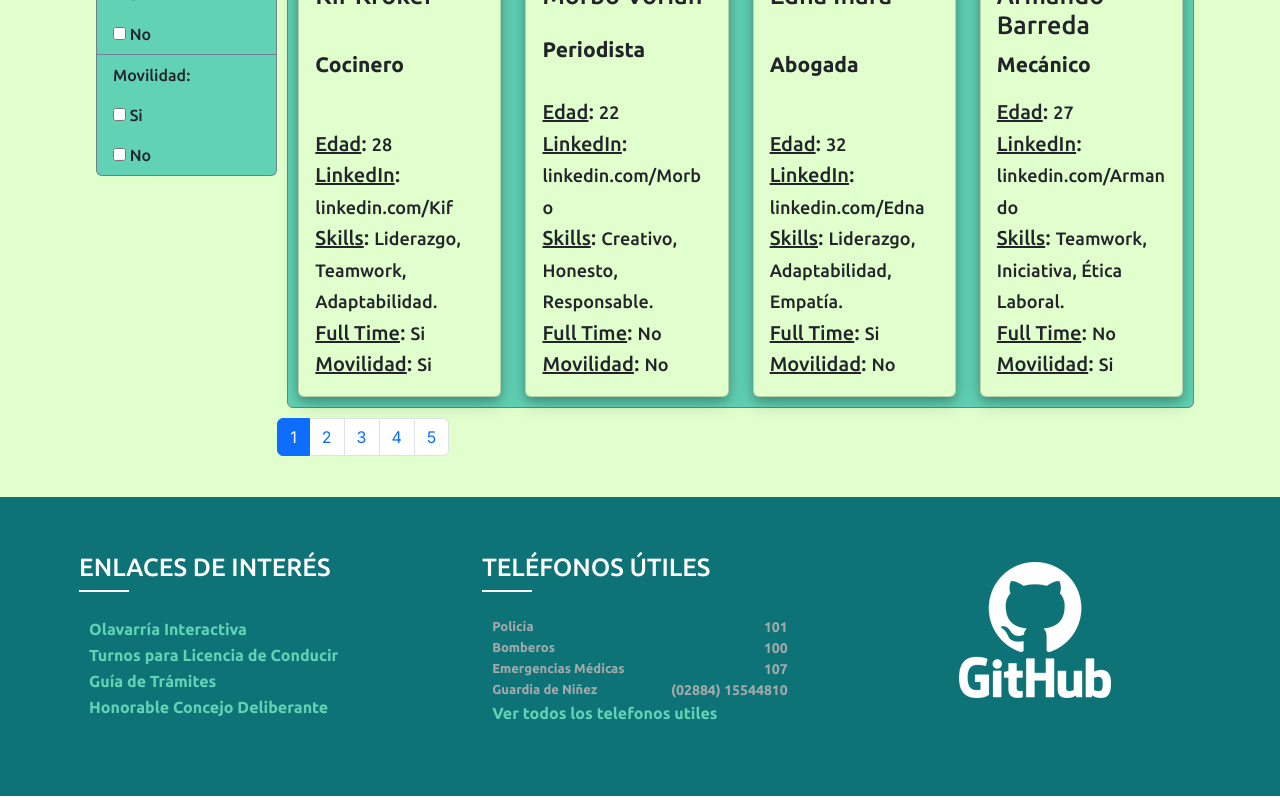
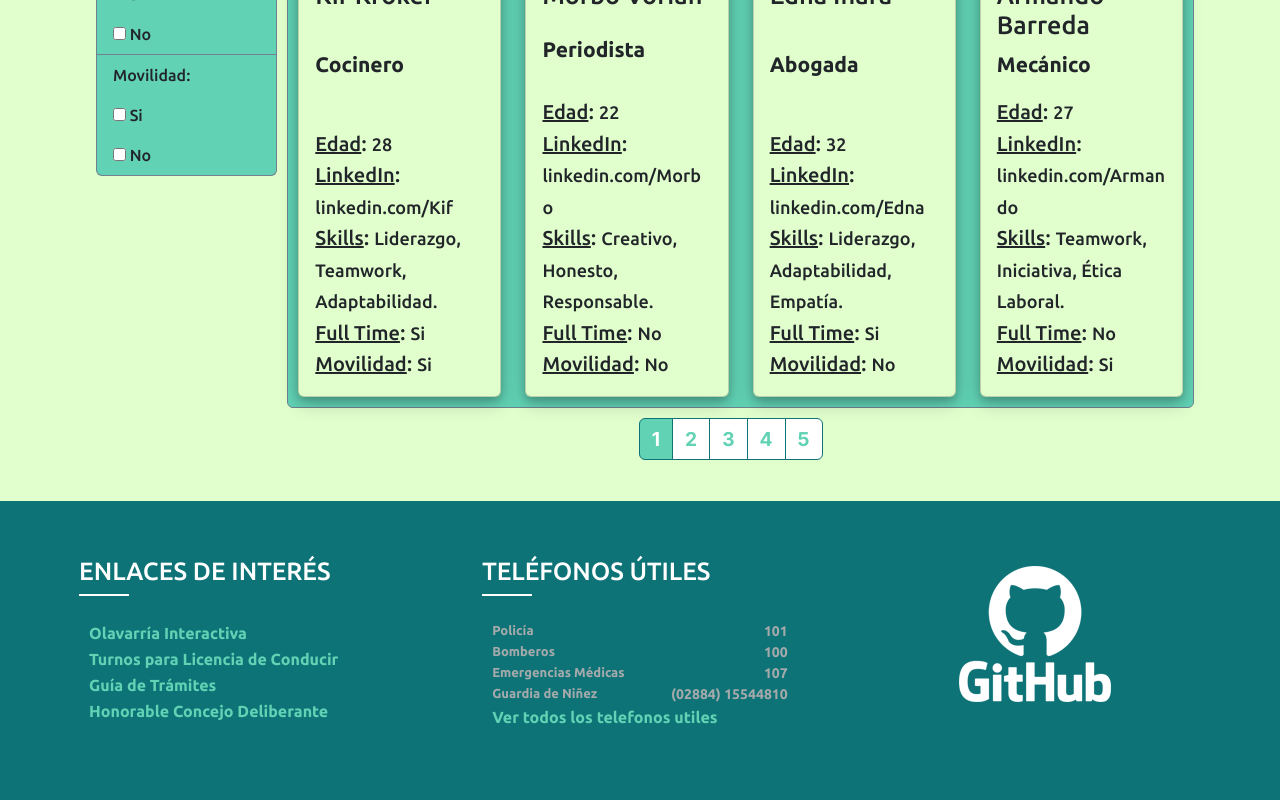
Before and after one commit to ZulaicaE/proyectoFullStack, a Next.js app in the folder paginaempleos/: page /candidatos in a window 1280 px wide. Shown: the part 778-1578 px from the top of the page. Built offline with nearby package versions, Linux system fonts and the light colour scheme.

Commit message:
se centro y agrego colores a los botones

```diff
--- /dev/null
+++ b/paginaempleos/src/app/componentes/paginado/Paginado.css
@@ -0,0 +1,15 @@
+.botonPaginado span {
+  background-color: #61d2b4!important;
+  border: solid #0D7377 1px!important;
+  color: white!important;
+  font-size: larger;
+  font-weight: bolder;
+}
+
+.botonPaginado a {
+  background-color: white!important;
+  border: solid #0D7377 1px!important;
+  color: #61d2b4!important;
+  font-size: larger;
+  font-weight: bolder;
+}
--- a/paginaempleos/src/app/componentes/paginado/Paginado.tsx
+++ b/paginaempleos/src/app/componentes/paginado/Paginado.tsx
@@ -1,5 +1,8 @@
+import "./Paginado.css"
 import React from 'react';
 import { Pagination } from 'react-bootstrap';
+
+
 
 interface PaginadoProps {
   paginaActual: number;
@@ -13,9 +16,9 @@ export const Paginado: React.FC<PaginadoProps> = ({
   onPaginaChange,
 }) => {
   return (
-    <Pagination>
+    <Pagination className="d-flex justify-content-center">
       {Array.from({ length: paginasTotales }).map((_, index) => (
-        <Pagination.Item
+        <Pagination.Item className='botonPaginado'
           key={index + 1}
           active={index + 1 === paginaActual}
           onClick={() => onPaginaChange(index + 1)}
```
